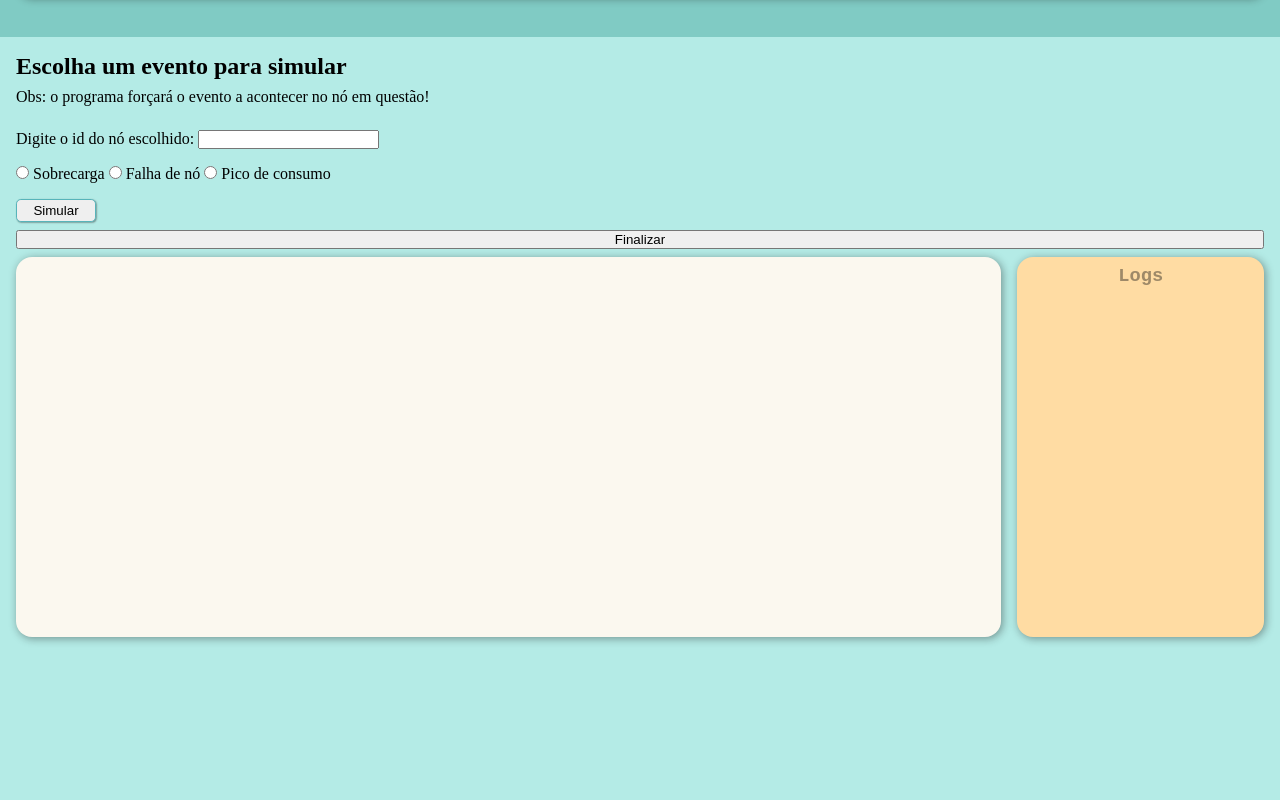
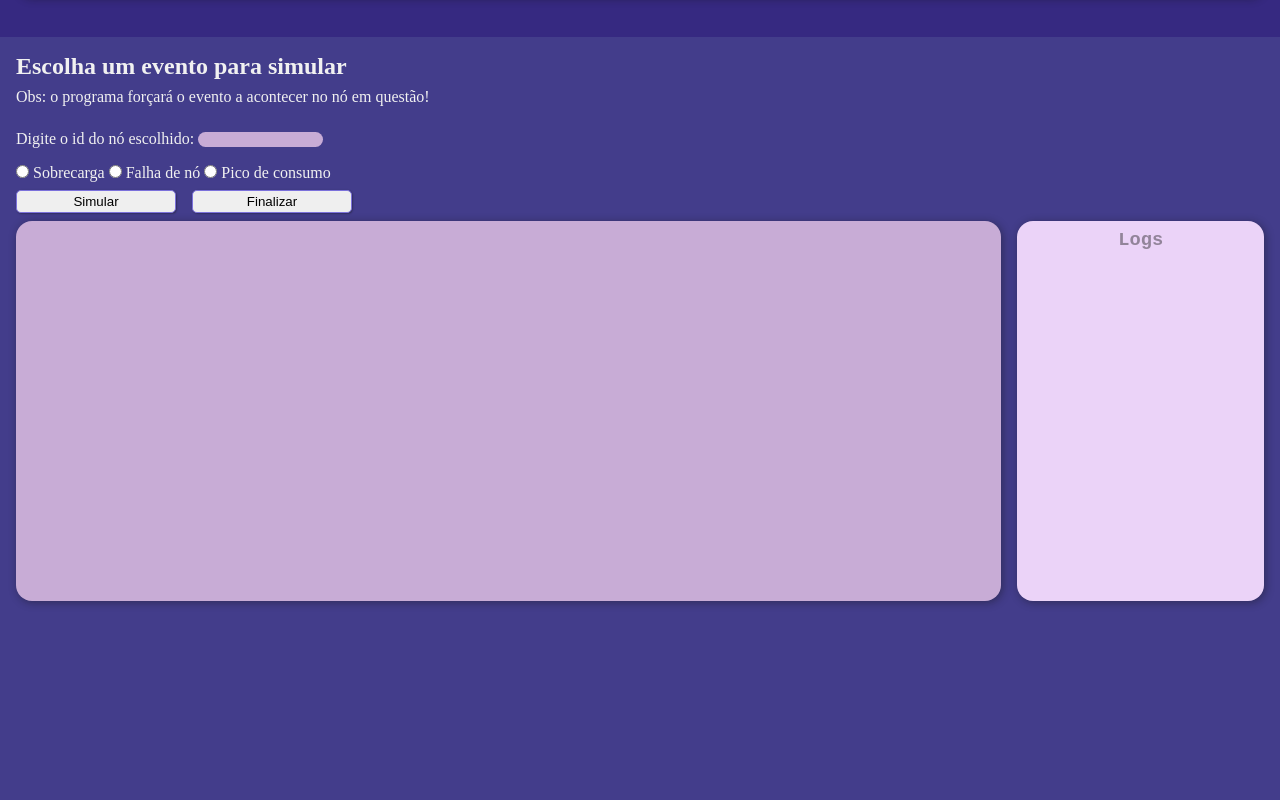
Before and after one commit to mari-378/EcoGrid, a plain HTML site: page templates/index.html in a window 1280 px wide. Shown: the part 800-1600 px from the top of the page. Drawn offline with nearby package versions, Linux system fonts and the light colour scheme.

Commit message:
refactor: faz pequenas mudanças no estilo

```diff
--- a/static/style.css
+++ b/static/style.css
@@ -5,19 +5,21 @@
 }
 
 :root {
-    --fundo: #FBF8EF;
-    --fundo-logs: #ffdca3;
-    --hover: #defafd;
-    --claro: #B4EBE6;
-    --medio: #80CBC4;
-    --escuro: #FFB433;
-    --borda: #57B4BA;
+    --fundo: #C8ACD6;
+    --fundo-logs: #EBD3F8;
+    --hover: #DCD7C9;
+    --claro: #433D8B;
+    --medio: #362981;
+    --escuro: #17153B;
+    --borda: #7b71db;
     --sombra: #14141469;
+    --branco: #f1f1f1;
 }
 
 body {
     font-size: 16px;
     font-family: 'Times New Roman', Times, serif;
+    color: var(--branco);
 }
 
 header {
@@ -41,13 +43,13 @@ ul.nav-links li {
 }
 
 ul.nav-links li a {
-    color: black;
+    color: var(--branco);
     text-decoration: none;
     transition: color .3s ease;
 }
 
 ul.nav-links li a:hover {
-    color: rgba(0, 0, 0, 0.5);
+    color: var(--hover);
 }
 
 main.grid {
@@ -76,6 +78,8 @@ section#tree div.tree-container {
     margin: 0 auto;
     margin-bottom: 1.5rem;
     box-shadow: 0.1rem 0.1rem 0.5rem var(--sombra);
+    display: flex;
+    flex-direction: column;
 }
 
 main.grid section#simulation {
@@ -103,6 +107,13 @@ section#change-node form {
     flex-direction: column;
     gap: 1rem;
     margin-top: 1rem;
+}
+
+form input[type="text"] {
+    background-color: var(--fundo);
+    width: 10%;
+    border-radius: 1rem;
+    border: none;
 }
 
 .tree-logs-container {
@@ -143,15 +154,20 @@ section#change-node form {
 }
 
 section#tree button#btn-load-tree,
-section#simulation form button,
+section#simulation button,
 section#change-node form button {
-    width: 5rem;
+    width: 10rem;
     padding: 0.2rem;
     border: 0.1rem solid var(--borda);
     box-shadow: 0.05rem 0.05rem 0.1rem var(--sombra);
     border-radius: 0.3rem;
     transition: background-color .3s ease;
     cursor: pointer;
+}
+
+section#simulation div.buttons {
+    display: flex;
+    gap: 1rem;
 }
 
 section#tree button#btn-load-tree:hover,
--- a/templates/index.html
+++ b/templates/index.html
@@ -19,8 +19,7 @@
 
     <main class="grid">
         <section id="tree">
-            <h2>Carregue a árvore original</h2>
-            <button id="btn-load-tree">Carregar</button>
+            <button id="btn-load-tree">Carregar árvore original</button>
             <div class="tree-container"></div>
             <div id="tooltip" class="hidden"></div>
         </section>
@@ -45,10 +44,12 @@
                     <input type="radio" name="simulation-choice" value="consumption-peak" id="consumption-peak">
                     <label for="consumption-peak">Pico de consumo</label>
                 </div>
-
-                <button type="submit">Simular</button>
             </form>
-            <button type="button" id="stop-simulation">Finalizar</button> <div class="tree-logs-container">
+            <div class="buttons">
+                <button type="submit" form="simulation-form">Simular</button>
+                <button type="button" id="stop-simulation">Finalizar</button>
+            </div>
+            <div class="tree-logs-container">
                 <div class="tree-container"></div>
                 <div class="logs-container">
                     <h3>Logs</h3>
```
